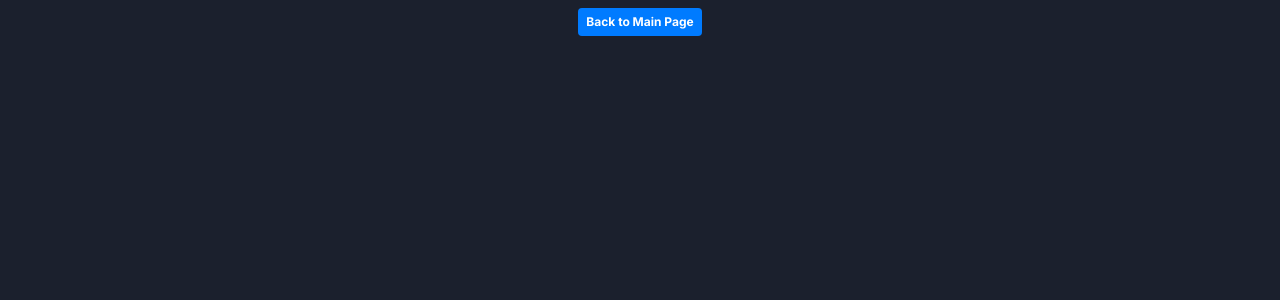
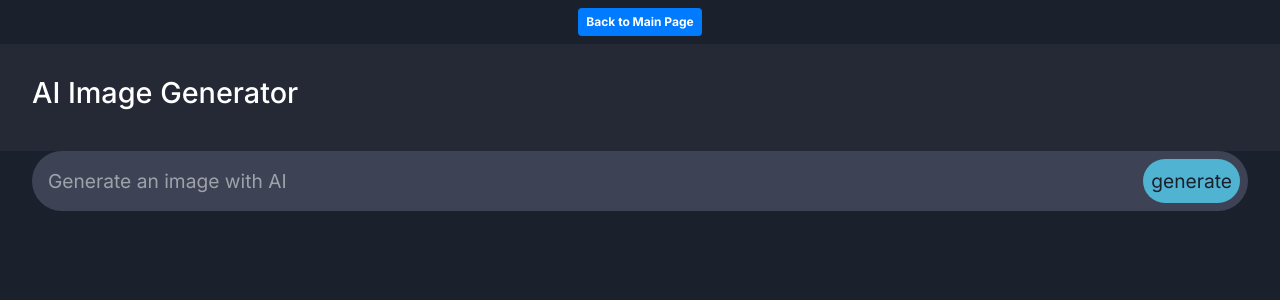
Before and after one commit to ck9sky/ai9sky, a Django app: page /dalle_api_js/test1/ in a window 1280 px wide. Shown: the top 300 px of the page. Run offline with Django 4.2, Linux system fonts and the light colour scheme; some libraries are stand-ins or nearby versions.

Commit message:
... work on app 'dalle_api_js' ...

```diff
--- a/dalle_api_js/templates/dalle_api_js/dalle_api_js.html
+++ b/dalle_api_js/templates/dalle_api_js/dalle_api_js.html
@@ -31,8 +31,22 @@
                     tabindex="0">Back to Main Page</span></a><br>
         </div>
 
+        <header>
+            <h1>AI Image Generator</h1>
+        </header>
 
+        <section class="recents">
+            <h2>R E C E N T</h2>
+            <ul></ul>
+        </section>
 
+        <main></main>
+
+        <form>
+            <!--suppress HtmlFormInputWithoutLabel -->
+            <input type="text" id="prompt" placeholder="Generate an image with AI">
+            <button>generate</button>
+        </form>
 
         <script>
             iconStr = "{{ staticTag }}img/icon/chatgpt-icon-150x150.png{{ QM }}{{ VERSION_CACHE_BUST }}";
```
